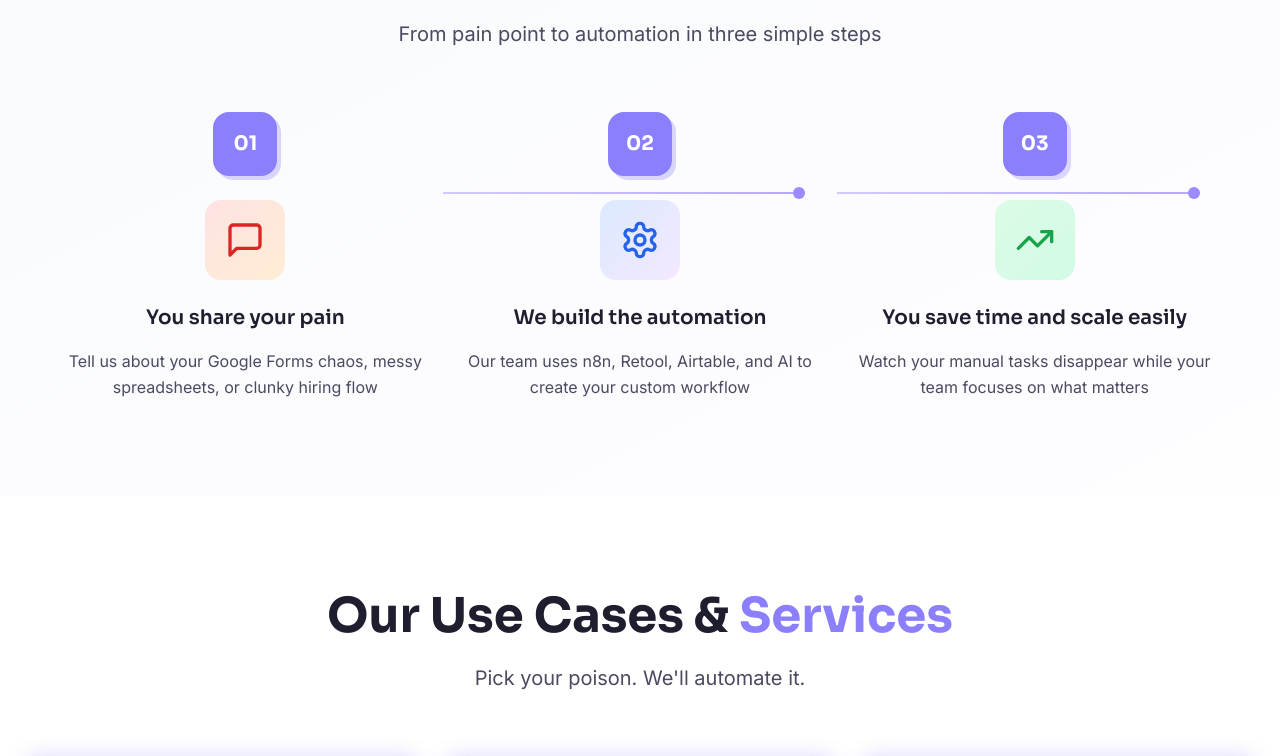
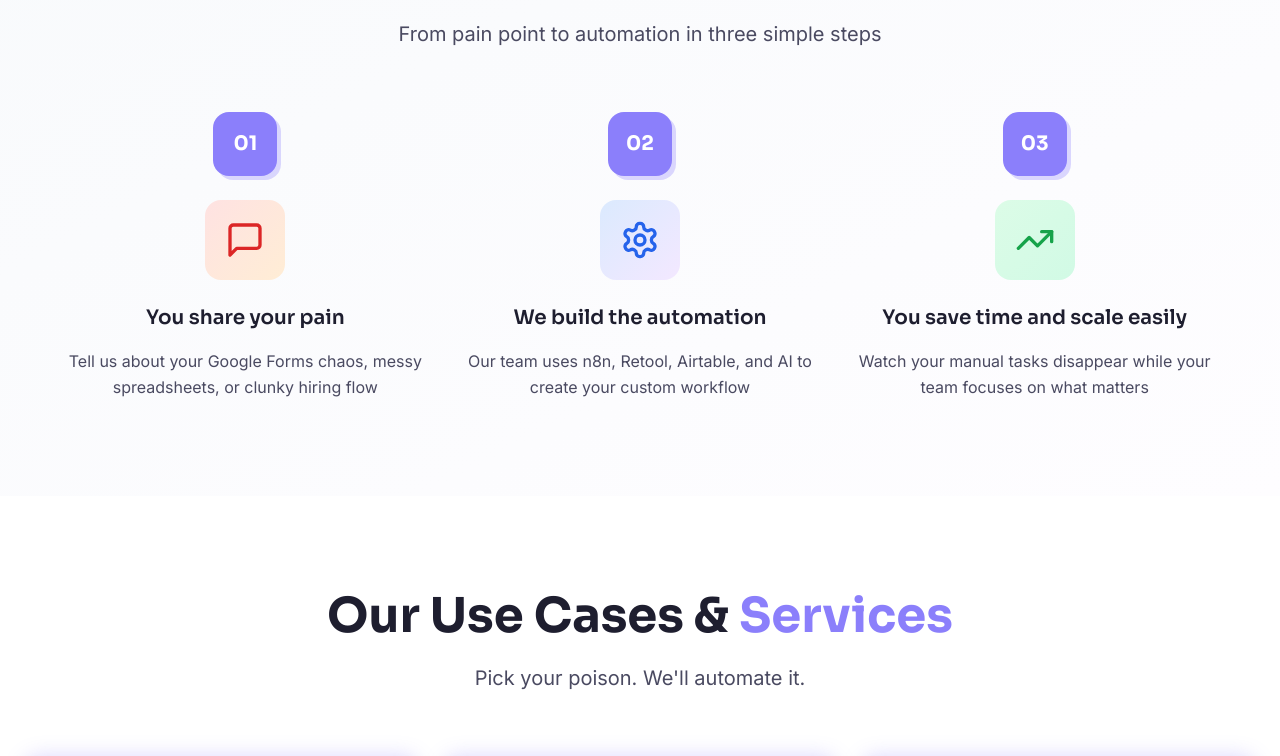
Before and after one commit to Shrinet82/opsie-pixel-flow, a React (Vite) app: page / in a window 1280 px wide. Shown: the part 1608-2364 px from the top of the page. Built offline with nearby package versions, Linux system fonts and the light colour scheme.

Commit message:
Remove connection lines in HowItWorks
Removes the lines beneath the numbered steps in the HowItWorks component.

```diff
--- a/src/components/HowItWorks.tsx
+++ b/src/components/HowItWorks.tsx
@@ -45,13 +45,6 @@ const HowItWorks = () => {
           <div className="grid md:grid-cols-3 gap-8">
             {steps.map((step, index) => (
               <div key={index} className="relative">
-                {/* Connection Line */}
-                {index < steps.length - 1 && (
-                  <div className="hidden md:block absolute top-20 left-full w-full h-0.5 bg-gradient-to-r from-primary-200 to-primary-300 transform translate-x-4 z-0">
-                    <div className="absolute right-0 top-1/2 transform translate-y-[-50%] w-3 h-3 bg-primary-400 rounded-full animate-pulse" />
-                  </div>
-                )}
-
                 <div className="relative z-10 text-center">
                   {/* Step Number */}
                   <div className="inline-flex items-center justify-center w-16 h-16 bg-primary-500 text-white font-sora font-bold text-xl rounded-2xl mb-6 pixel-shadow">
```
